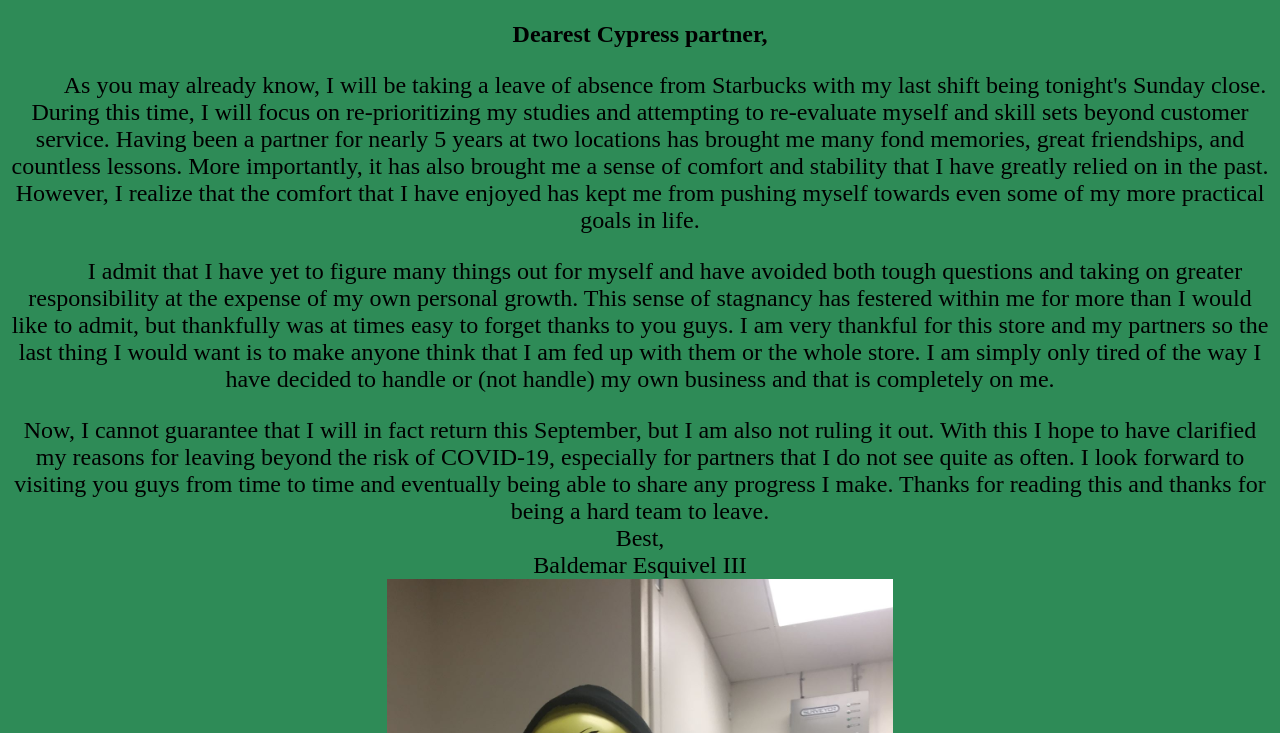
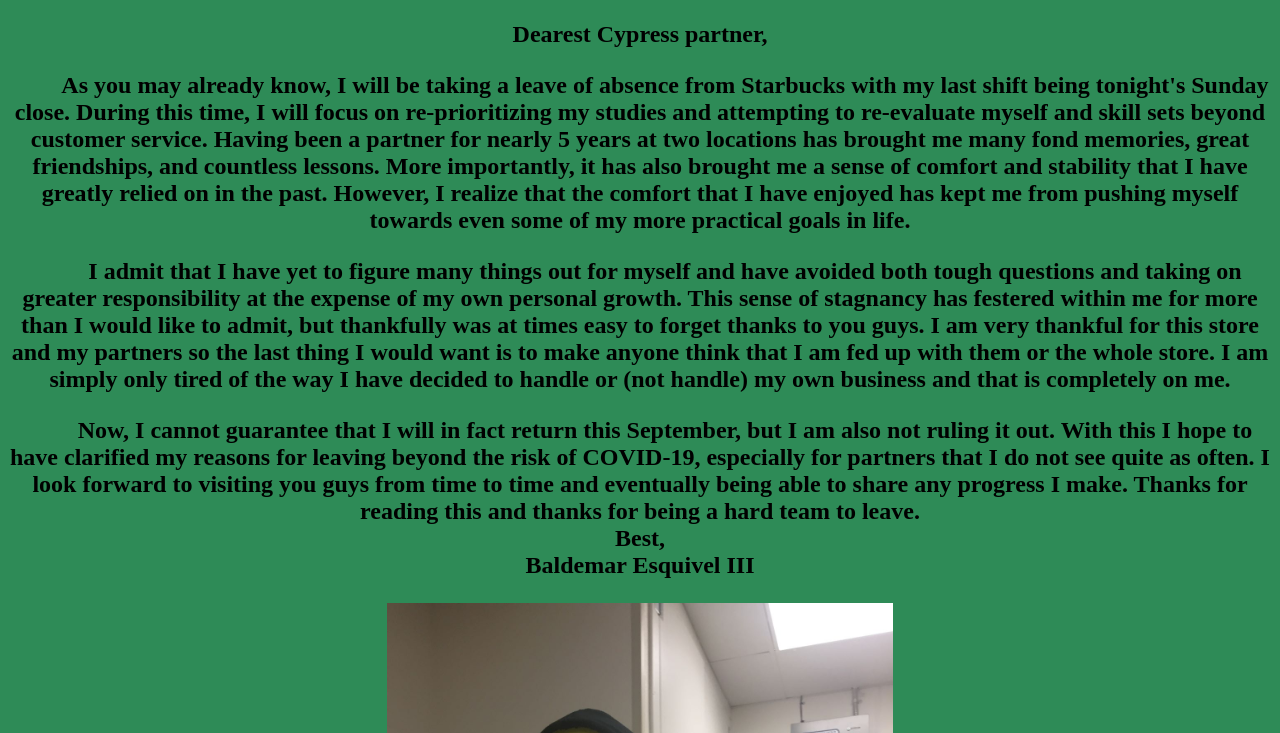
Before and after one commit to Baldemar-E/Balemar-says-Goodbye-, a plain HTML site: page index.html in a window 1280 px wide. Shown: the part 727-1460 px from the top of the page. Drawn offline with Linux system fonts and the light colour scheme.

Commit message:
Update index.html

```diff
--- a/index.html
+++ b/index.html
@@ -23,7 +23,7 @@ Play When in Rome - "I Promise" if you see this text.
 </audio>
 <h1 style="text-align:center;font-size:72px;">A Few Words Regarding My Leave of Abscence</h1>
 <img src="images/baldydoppio.jpg" alt="Baldy admires doppio espresso" width="30%" height="30%">
-<p><b>Dearest Cypress partner,</b>
+<p><b>Dearest Cypress partner,
   <div class="a">As you may already know, I will be taking a leave of absence from Starbucks with my last shift being tonight's Sunday close. During this time, I will focus on re-prioritizing my studies and attempting to re-evaluate myself and skill sets beyond customer service. Having been a partner for nearly 5 years at two locations has brought me many fond memories, great friendships, and countless lessons. More importantly, it has also brought me a sense of comfort and stability that I have greatly relied on in the past. However, I realize that the comfort that I have enjoyed has kept me from pushing myself towards even some of my more practical goals in life.
 </div>
 </p>
@@ -31,9 +31,11 @@ Play When in Rome - "I Promise" if you see this text.
 <p>I admit that I have yet to figure many things out for myself and have avoided both tough questions and taking on greater responsibility at the expense of my own personal growth. This sense of stagnancy has festered within me for more than I would like to admit, but thankfully was at times easy to forget thanks to you guys. I am very thankful for this store and my partners so the last thing I would want is to make anyone think that I am fed up with them or the whole store. I am simply only tired of the way I have decided to handle or (not handle) my own business and that is completely on me.
 </div>
 </p>
+<div class="a">
 <p> Now, I cannot guarantee that I will in fact return this September, but I am also not ruling it out. With this I hope to have clarified my reasons for leaving beyond the risk of COVID-19, especially for partners that I do not see quite as often.  I look forward to visiting you guys from time to time and eventually being able to share any progress I make. Thanks for reading this and thanks for being a hard team to leave.<br>
 Best,<br>
 Baldemar Esquivel III<br>
+</div>
 
 <img src="images/baldypeace.jpg" alt="baldy wearing balloon face" width="40%" height="40%">
 
```
